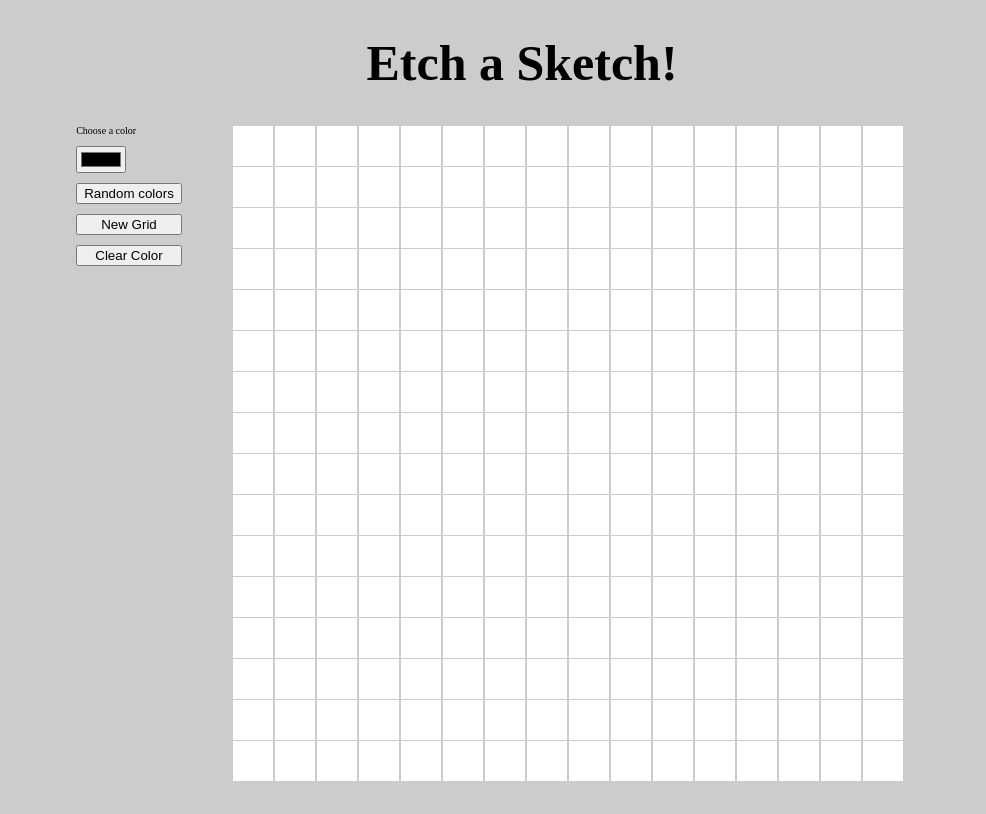
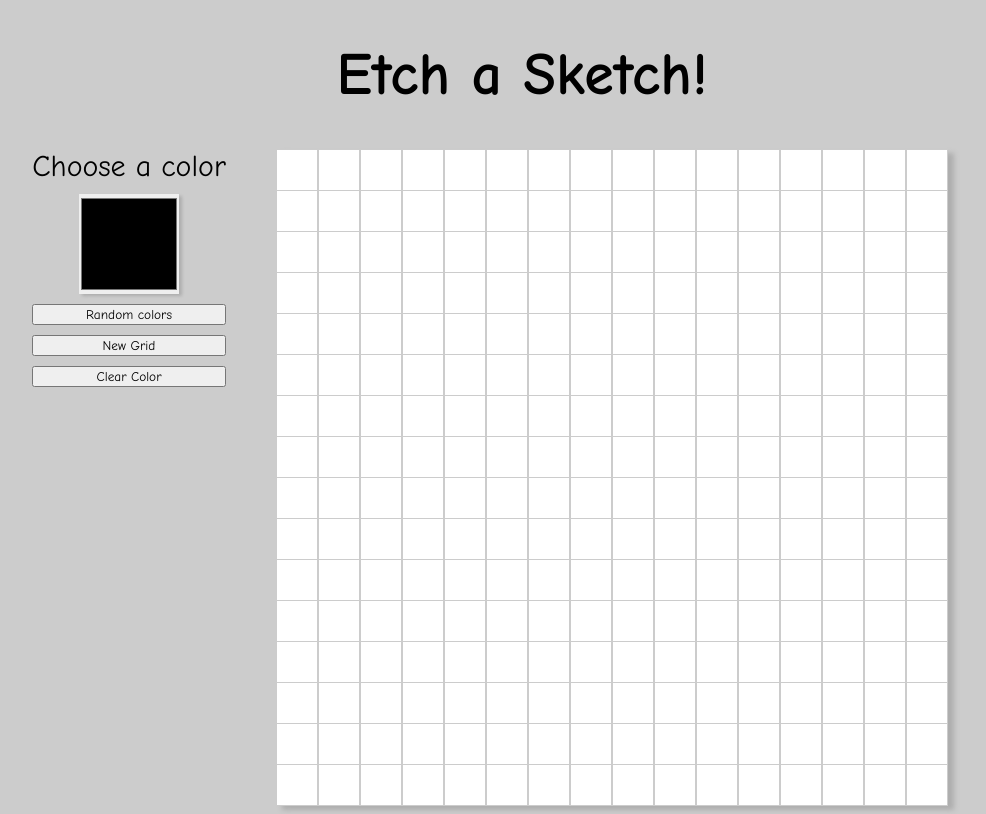
Before and after one commit to dajaramim/etch-a-sketch, a plain HTML site: page index.html in a window 1280 px wide. Shown: the whole page, without its empty margins (118-1104 px from the left). Drawn offline with Linux system fonts and the light colour scheme.

Commit message:
feat: style added

```diff
--- a/index.html
+++ b/index.html
@@ -5,6 +5,9 @@
     <meta charset="UTF-8">
     <meta name="viewport" content="width=device-width, initial-scale=1.0">
     <title>Etch a Sketch</title>
+    <link rel="preconnect" href="https://fonts.googleapis.com">
+    <link rel="preconnect" href="https://fonts.gstatic.com" crossorigin>
+    <link href="https://fonts.googleapis.com/css2?family=Comic+Neue:wght@300;400;700&display=swap" rel="stylesheet">
     <link rel="stylesheet" href="style.css">
 </head>
 
@@ -14,8 +17,8 @@
 
 
         <div class="interface">
-            <label for="color-picker">Choose a color</label>
-            <input type="color" id="color-picker" value="#000000">
+            <label class="color-picker-label" for="color-picker">Choose a color</label>
+            <input class="color-picker" type="color" id="color-picker" value="#000000">
             <button>Random colors</button>
             <button>New Grid</button>
 
--- a/style.css
+++ b/style.css
@@ -8,29 +8,62 @@ html {
 *:after {
     box-sizing: inherit;
 }
+
+* {
+    font-family: 'Comic Neue', cursive;
+}
+
 body {
     user-select: none;
     background-color: #ccc;
 }
+
 .main {
     width: 120rem;
     display: flex;
     justify-content: center;
     gap: 5rem;
 }
+
 .heading {
     text-align: center;
-    font-size: 5rem;
+    font-size: 6rem;
+    font-weight: 700;
 }
+
 .interface {
     display: flex;
     flex-direction: column;
+    align-items: left;
     gap: 1rem;
 }
+
+.color-picker-label {
+    font-size: 3rem;
+}
+
+.color-picker {
+    align-self: center;
+    height: 10rem;
+    width: 10rem;
+    appearance: none;
+    padding: 0;
+    margin: 0;
+    border: none;
+    outline: none;
+    box-shadow: 3px 2px 3px #aeaeae;
+    cursor: pointer;
+}
+.color-picker:hover {
+    opacity: 0.8;
+}
+
 .grid {
     display: flex;
     justify-content: center;
+    box-shadow: 6px 4px 5px #aeaeae
 }
+
 .square {
     display: flex;
     margin: 0.1rem;
@@ -40,6 +73,7 @@ body {
     transition-property: opacity;
     cursor: pointer;
 }
+
 .square:hover {
     opacity: 0.7;
 }
```
